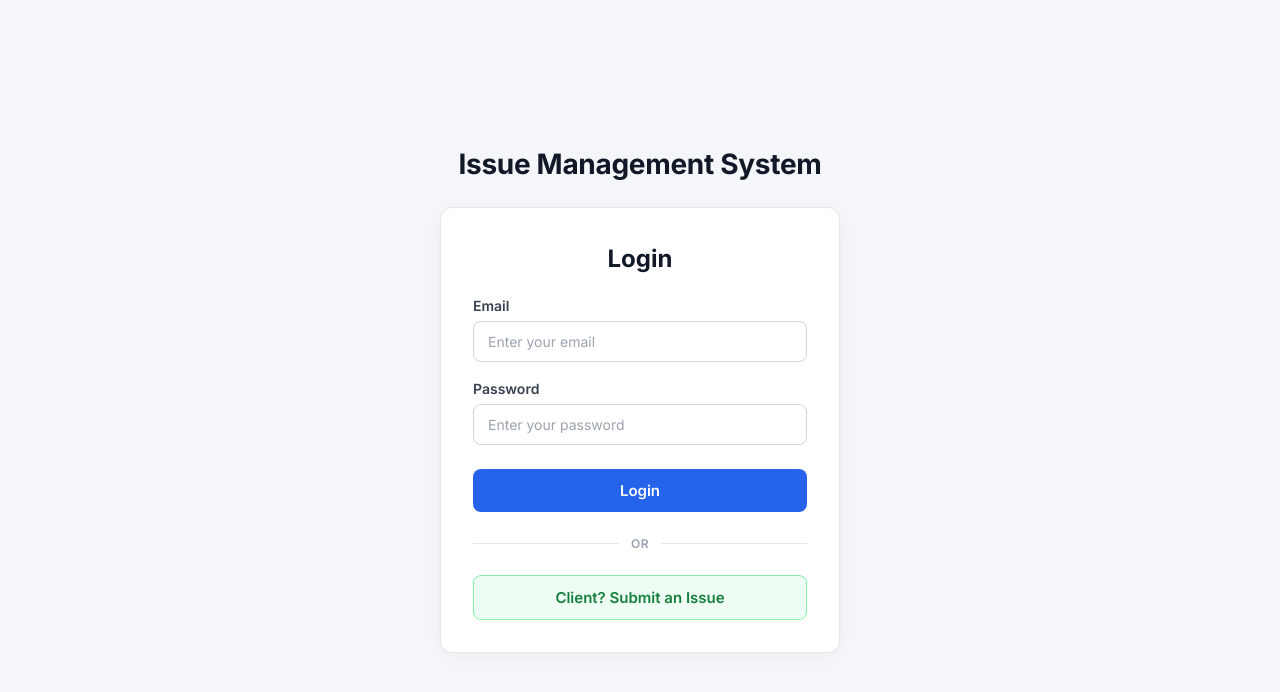
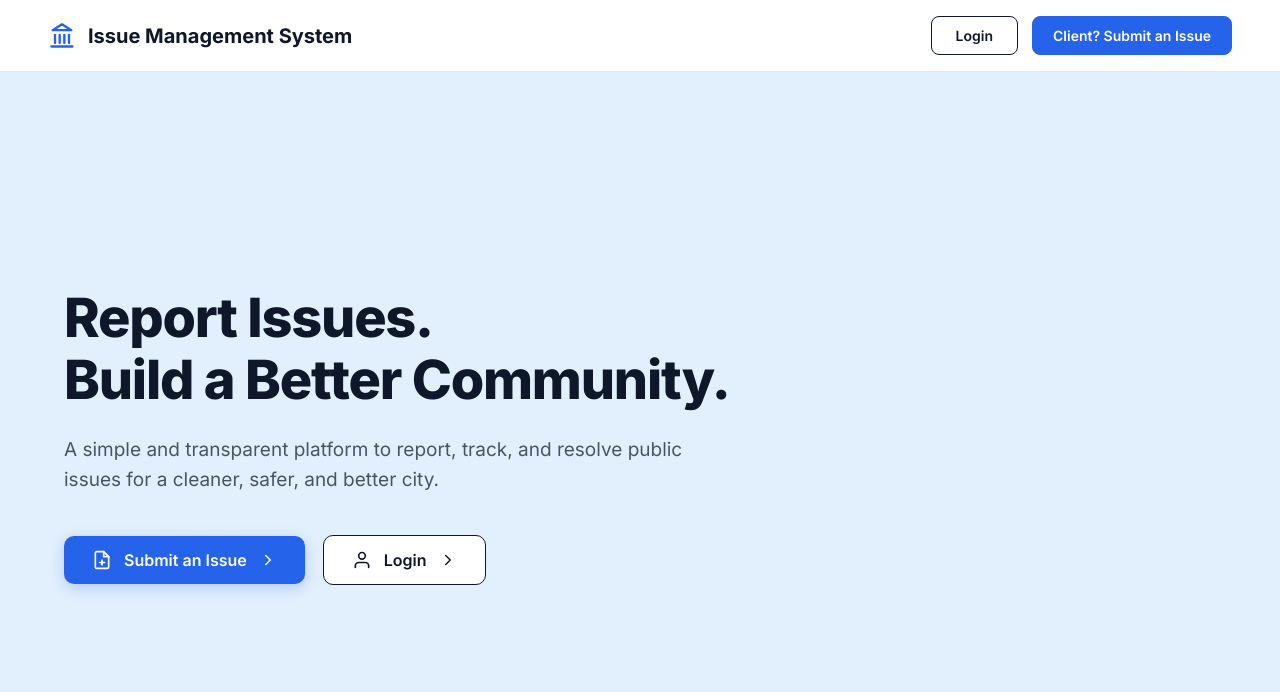
Before and after one commit to ashwinibarapatre28/issue-management-system, a plain HTML site: page frontend/index.html in a window 1280 px wide. Drawn offline with Linux system fonts and the light colour scheme.

Commit message:
Add new Home Page landing screen and update dedicated Login page

```diff
--- a/frontend/css/style.css
+++ b/frontend/css/style.css
@@ -12,7 +12,152 @@ body {
 }
 
 /* ==================================================== */
-/* TOP NAVIGATION BAR                                   */
+/* HOME PAGE (LANDING PAGE - Image 1)                   */
+/* ==================================================== */
+
+.home-navbar {
+    height: 72px;
+    background: #ffffff;
+    display: flex;
+    align-items: center;
+    justify-content: space-between;
+    padding: 0 48px;
+    border-bottom: 1px solid #e2e8f0;
+}
+
+.home-logo {
+    display: flex;
+    align-items: center;
+    gap: 12px;
+    font-size: 20px;
+    font-weight: 700;
+    color: #0f172a;
+    text-decoration: none;
+}
+
+.home-logo svg {
+    width: 28px;
+    height: 28px;
+    color: #2563eb;
+}
+
+.home-nav-actions {
+    display: flex;
+    align-items: center;
+    gap: 14px;
+}
+
+.btn-nav-outline {
+    background: #ffffff;
+    border: 1px solid #0f172a;
+    color: #0f172a;
+    padding: 10px 24px;
+    border-radius: 8px;
+    font-size: 14px;
+    font-weight: 600;
+    text-decoration: none;
+    transition: all 0.2s ease;
+}
+
+.btn-nav-outline:hover {
+    background: #f8fafc;
+}
+
+.btn-nav-solid {
+    background: #2563eb;
+    border: 1px solid #2563eb;
+    color: #ffffff;
+    padding: 10px 20px;
+    border-radius: 8px;
+    font-size: 14px;
+    font-weight: 600;
+    text-decoration: none;
+    transition: all 0.2s ease;
+}
+
+.btn-nav-solid:hover {
+    background: #1d4ed8;
+    border-color: #1d4ed8;
+}
+
+.hero-section {
+    min-height: calc(100vh - 72px);
+    background: #e2effc;
+    display: flex;
+    align-items: center;
+    padding: 80px 64px;
+}
+
+.hero-content {
+    max-width: 760px;
+}
+
+.hero-title {
+    font-size: 54px;
+    font-weight: 800;
+    color: #0f172a;
+    line-height: 1.15;
+    letter-spacing: -1.2px;
+    margin-bottom: 24px;
+}
+
+.hero-subtitle {
+    font-size: 19px;
+    color: #475569;
+    line-height: 1.6;
+    margin-bottom: 40px;
+    max-width: 650px;
+}
+
+.hero-buttons {
+    display: flex;
+    align-items: center;
+    gap: 18px;
+    flex-wrap: wrap;
+}
+
+.btn-hero-primary {
+    background: #2563eb;
+    color: #ffffff;
+    padding: 14px 28px;
+    border-radius: 10px;
+    font-size: 16px;
+    font-weight: 600;
+    text-decoration: none;
+    display: inline-flex;
+    align-items: center;
+    gap: 12px;
+    box-shadow: 0 4px 14px rgba(37, 99, 235, 0.25);
+    transition: all 0.2s ease;
+}
+
+.btn-hero-primary:hover {
+    background: #1d4ed8;
+    transform: translateY(-1px);
+}
+
+.btn-hero-secondary {
+    background: #ffffff;
+    border: 1px solid #0f172a;
+    color: #0f172a;
+    padding: 14px 28px;
+    border-radius: 10px;
+    font-size: 16px;
+    font-weight: 600;
+    text-decoration: none;
+    display: inline-flex;
+    align-items: center;
+    gap: 12px;
+    transition: all 0.2s ease;
+}
+
+.btn-hero-secondary:hover {
+    background: #f8fafc;
+    transform: translateY(-1px);
+}
+
+/* ==================================================== */
+/* TOP NAVIGATION BAR (Dashboard Pages)                 */
 /* ==================================================== */
 
 .topbar {
@@ -34,6 +179,7 @@ body {
     display: flex;
     align-items: center;
     gap: 10px;
+    text-decoration: none;
 }
 
 .topbar-right {
@@ -69,7 +215,7 @@ body {
 }
 
 /* ==================================================== */
-/* LOGIN PAGE                                           */
+/* LOGIN PAGE (Image 2)                                 */
 /* ==================================================== */
 
 .login-page {
@@ -188,51 +334,6 @@ button:hover, .btn:hover {
     font-size: 14px;
     color: #dc2626;
     text-align: center;
-}
-
-/* Divider with OR */
-.divider {
-    display: flex;
-    align-items: center;
-    text-align: center;
-    margin: 24px 0;
-    color: #9ca3af;
-    font-size: 12px;
-    font-weight: 600;
-    letter-spacing: 0.5px;
-}
-
-.divider::before,
-.divider::after {
-    content: '';
-    flex: 1;
-    border-bottom: 1px solid #e5e7eb;
-}
-
-.divider span {
-    padding: 0 12px;
-}
-
-.client-button {
-    display: block;
-    width: 100%;
-    padding: 12px 16px;
-    background-color: #eefcf3;
-    border: 1px solid #86efac;
-    color: #15803d;
-    text-decoration: none;
-    border-radius: 8px;
-    font-size: 15px;
-    font-weight: 600;
-    text-align: center;
-    transition: background-color 0.2s, border-color 0.2s, color 0.2s;
-    box-sizing: border-box;
-}
-
-.client-button:hover {
-    background-color: #e2f9eb;
-    border-color: #4ade80;
-    color: #166534;
 }
 
 /* ==================================================== */
@@ -368,7 +469,6 @@ button:hover, .btn:hover {
     line-height: 1;
 }
 
-/* Custom colors matching the prompt screens */
 .stat-card.total, .stat-card.assigned {
     background-color: #ebf4ff;
     border-color: #bfdbfe;
@@ -578,7 +678,7 @@ tr:last-child td {
 }
 
 /* ==================================================== */
-/* MODAL DIALOGS (Screen 4 & Screen 8)                  */
+/* MODAL DIALOGS                                        */
 /* ==================================================== */
 
 .modal-backdrop {
@@ -605,7 +705,7 @@ tr:last-child td {
     max-width: 440px;
     border-radius: 12px;
     padding: 28px;
-    box-shadow: 0 20px 25px -5px rgba(0, 0, 0, 0.1), 0 8px 10px -6px rgba(0, 0, 0, 0.05);
+    box-shadow: 0 20px 25px -5px rgba(0, 0, 0, 0.1);
     position: relative;
     animation: modalPop 0.2s ease-out;
 }
@@ -664,7 +764,7 @@ tr:last-child td {
 }
 
 /* ==================================================== */
-/* ISSUE DETAILS PAGE (Screen 6)                        */
+/* ISSUE DETAILS PAGE                                   */
 /* ==================================================== */
 
 .back-link {
@@ -741,7 +841,7 @@ tr:last-child td {
 }
 
 /* ==================================================== */
-/* USER CHAT / QUERY SECTION (Screen 7)                 */
+/* USER CHAT / QUERY SECTION                            */
 /* ==================================================== */
 
 .query-container {
@@ -835,6 +935,15 @@ tr:last-child td {
 }
 
 @media (max-width: 768px) {
+    .home-navbar {
+        padding: 0 20px;
+    }
+    .hero-section {
+        padding: 40px 24px;
+    }
+    .hero-title {
+        font-size: 36px;
+    }
     .sidebar-layout {
         flex-direction: column;
     }
--- a/frontend/index.html
+++ b/frontend/index.html
@@ -3,74 +3,78 @@
 
 <head>
     <meta charset="UTF-8">
-    <meta name="viewport"
-          content="width=device-width, initial-scale=1.0">
-
+    <meta name="viewport" content="width=device-width, initial-scale=1.0">
     <title>Issue Management System</title>
 
     <!-- Google Fonts: Inter -->
     <link rel="preconnect" href="https://fonts.googleapis.com">
     <link rel="preconnect" href="https://fonts.gstatic.com" crossorigin>
-    <link href="https://fonts.googleapis.com/css2?family=Inter:wght@400;500;600;700&display=swap" rel="stylesheet">
+    <link href="https://fonts.googleapis.com/css2?family=Inter:wght@400;500;600;700;800&display=swap" rel="stylesheet">
 
-    <link rel="stylesheet"
-          href="css/style.css">
+    <link rel="stylesheet" href="css/style.css">
 </head>
 
-<body class="login-page">
+<body>
 
-<div class="login-container">
+<!-- Home Navbar (Image 1) -->
+<header class="home-navbar">
+    <a href="index.html" class="home-logo">
+        <svg viewBox="0 0 24 24" fill="none" stroke="currentColor" stroke-width="2" stroke-linecap="round" stroke-linejoin="round">
+            <line x1="3" y1="21" x2="21" y2="21"></line>
+            <line x1="6" y1="18" x2="6" y2="11"></line>
+            <line x1="10" y1="18" x2="10" y2="11"></line>
+            <line x1="14" y1="18" x2="14" y2="11"></line>
+            <line x1="18" y1="18" x2="18" y2="11"></line>
+            <polygon points="12 2 20 7 4 7 12 2"></polygon>
+        </svg>
+        <span>Issue Management System</span>
+    </a>
 
-    <h1>Issue Management System</h1>
+    <div class="home-nav-actions">
+        <a href="login.html" class="btn-nav-outline">Login</a>
+        <a href="client.html" class="btn-nav-solid">Client? Submit an Issue</a>
+    </div>
+</header>
 
-    <div class="login-card">
+<!-- Hero Section (Image 1) -->
+<section class="hero-section">
+    <div class="hero-content">
+        <h1 class="hero-title">
+            Report Issues.<br>
+            Build a Better Community.
+        </h1>
 
-        <h2>Login</h2>
+        <p class="hero-subtitle">
+            A simple and transparent platform to report, track, and resolve public issues for a cleaner, safer, and better city.
+        </p>
 
-        <form id="loginForm">
+        <div class="hero-buttons">
+            <a href="client.html" class="btn-hero-primary">
+                <svg width="20" height="20" viewBox="0 0 24 24" fill="none" stroke="currentColor" stroke-width="2" stroke-linecap="round" stroke-linejoin="round">
+                    <path d="M14 2H6a2 2 0 0 0-2 2v16a2 2 0 0 0 2 2h12a2 2 0 0 0 2-2V8z"></path>
+                    <polyline points="14 2 14 8 20 8"></polyline>
+                    <line x1="12" y1="18" x2="12" y2="12"></line>
+                    <line x1="9" y1="15" x2="15" y2="15"></line>
+                </svg>
+                <span>Submit an Issue</span>
+                <svg width="18" height="18" viewBox="0 0 24 24" fill="none" stroke="currentColor" stroke-width="2" stroke-linecap="round" stroke-linejoin="round">
+                    <polyline points="9 18 15 12 9 6"></polyline>
+                </svg>
+            </a>
 
-            <div class="form-group">
-                <label for="email">Email</label>
-                <input
-                    type="email"
-                    id="email"
-                    placeholder="Enter your email"
-                    required
-                >
-            </div>
-
-            <div class="form-group">
-                <label for="password">Password</label>
-                <input
-                    type="password"
-                    id="password"
-                    placeholder="Enter your password"
-                    required
-                >
-            </div>
-
-            <button type="submit">
-                Login
-            </button>
-
-        </form>
-
-        <p id="loginMessage"></p>
-
-        <div class="divider">
-            <span>OR</span>
+            <a href="login.html" class="btn-hero-secondary">
+                <svg width="20" height="20" viewBox="0 0 24 24" fill="none" stroke="currentColor" stroke-width="2" stroke-linecap="round" stroke-linejoin="round">
+                    <path d="M20 21v-2a4 4 0 0 0-4-4H8a4 4 0 0 0-4 4v2"></path>
+                    <circle cx="12" cy="7" r="4"></circle>
+                </svg>
+                <span>Login</span>
+                <svg width="18" height="18" viewBox="0 0 24 24" fill="none" stroke="currentColor" stroke-width="2" stroke-linecap="round" stroke-linejoin="round">
+                    <polyline points="9 18 15 12 9 6"></polyline>
+                </svg>
+            </a>
         </div>
-
-        <a href="client.html"
-           class="client-button">
-            Client? Submit an Issue
-        </a>
-
     </div>
-
-</div>
-
-<script src="js/login.js"></script>
+</section>
 
 </body>
 </html>
```
Also changed, not shown: frontend/client.html (+2 -2 lines), frontend/login.html (added, +64 -0 lines).
